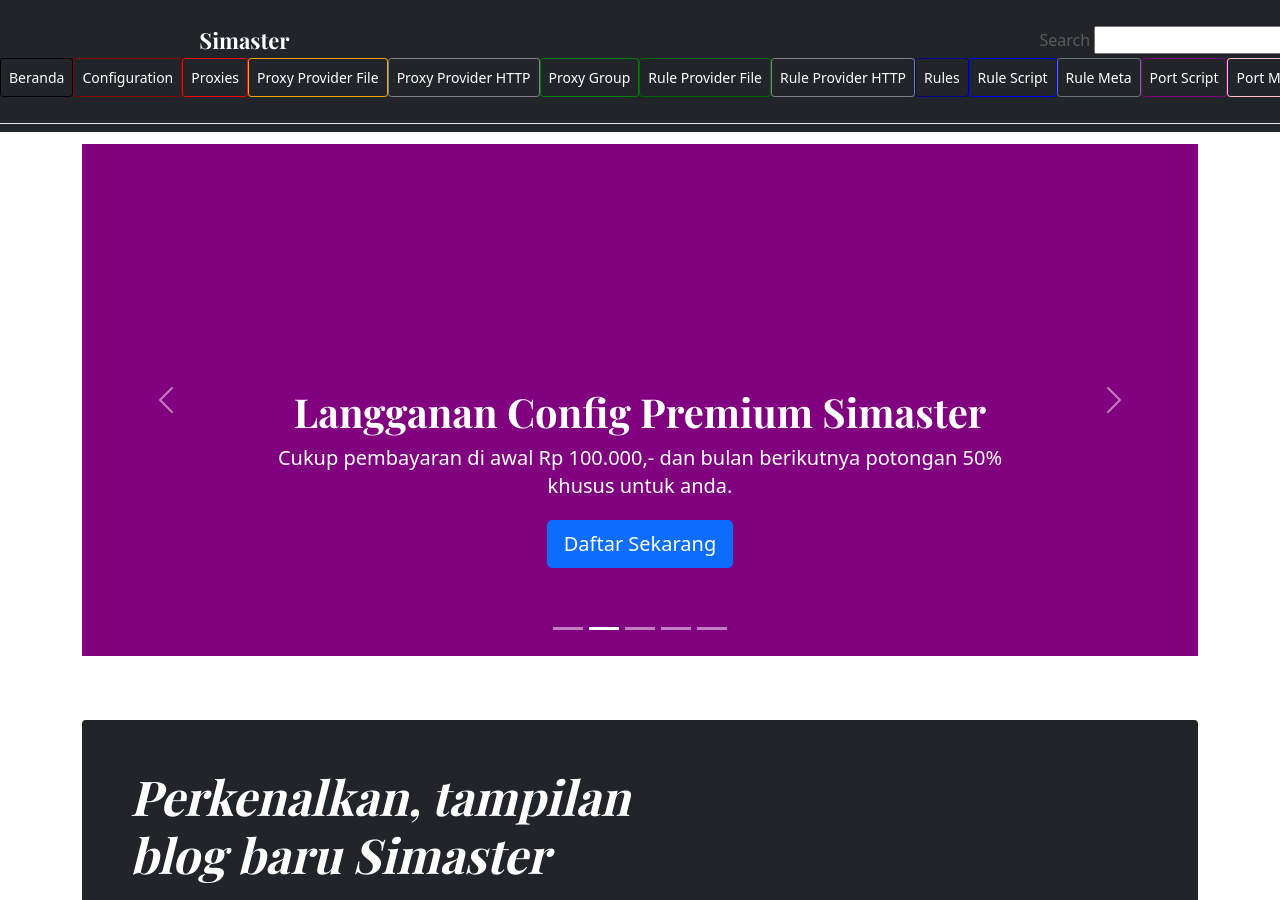
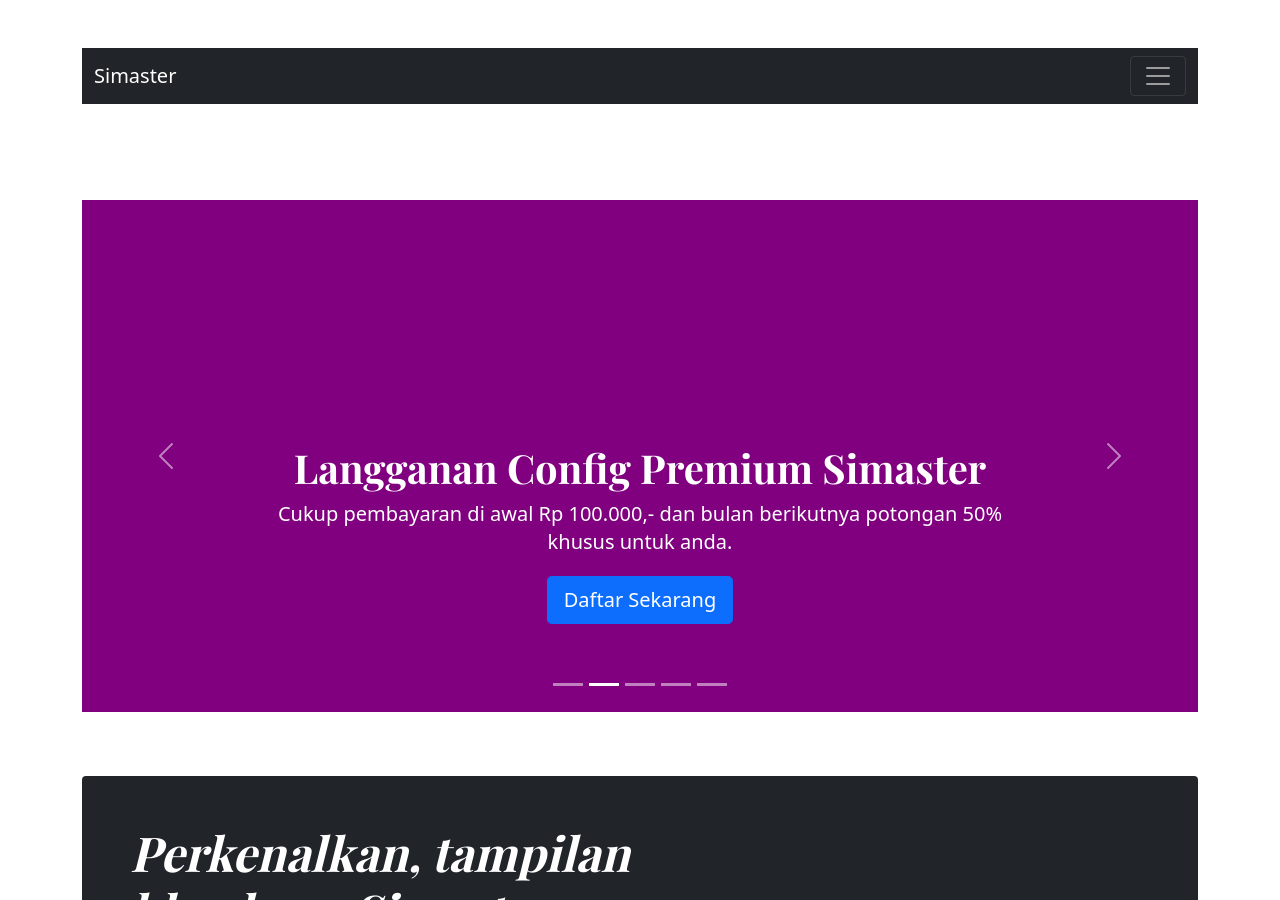
Before and after one commit to mwnsofficial/simastertutorials.github.io, a Jekyll site: the page built from index.html, in a window 1280 px wide and 900 px high. Built offline with Jekyll 4.4.1, drawn with Linux system fonts in a browser that asks for light colours; the list of posts is cut into pages by our own code; comment, search, counter and statistics services are not loaded.

Commit message:
Update default.html

```diff
--- a/_layouts/default.html
+++ b/_layouts/default.html
@@ -3,20 +3,82 @@
 {% include head.html %}
   <body>
 <div class="container">
-  <nav class="navbar navbar-expand-md navbar-dark fixed-top bg-dark">
-  <header class="blog-header py-3">
-    <div class="row flex-nowrap justify-content-between align-items-center">
-      <div class="col-4 text-center">
-        <a style="text-decoration:none;font-size:22px;" class="blog-header-logo text-white" href="/">{{site.title}}</a>
-      </div>
-      <div class="col-5 d-flex justify-content-end align-items-center">
-        {% include search.html %}
-        <a style="text-decoration:none;color:white;border-color:darkred;" class="btn btn-sm btn-outline-secondary" href="#">Berlangganan</a>
+ <nav class="navbar navbar-dark bg-dark" aria-label="First navbar example">
+    <div class="container-fluid">
+      <a class="navbar-brand" href="#">{{site.title}}</a>
+      <button class="navbar-toggler" type="button" data-bs-toggle="collapse" data-bs-target="#navbarsExample01" aria-controls="navbarsExample01" aria-expanded="false" aria-label="Toggle navigation">
+        <span class="navbar-toggler-icon"></span>
+      </button>
+
+      <div class="collapse navbar-collapse" id="navbarsExample01">
+        <ul class="navbar-nav me-auto mb-2">
+          <li class="nav-item">
+            <a class="nav-link" aria-current="page" href="{{site.baseurl}}">Beranda</a>
+          </li>
+          <li class="nav-item dropdown">
+            <a class="nav-link dropdown-toggle" href="#" id="dropdown01" data-bs-toggle="dropdown" aria-expanded="false">Configuration</a>
+            <ul class="dropdown-menu" aria-labelledby="dropdown01">
+              <li><a class="dropdown-item" href="#">Simaster Manual</a></li>
+              <li><a class="dropdown-item" href="#">Simaster Auto</a></li>
+            </ul>
+          </li>
+          <li class="nav-item dropdown">
+            <a class="nav-link dropdown-toggle" href="#" id="dropdown01" data-bs-toggle="dropdown" aria-expanded="false">Proxies</a>
+            <ul class="dropdown-menu" aria-labelledby="dropdown01">
+              <li><a class="dropdown-item" href="#">Trojan</a></li>
+              <li><a class="dropdown-item" href="#">Vmess</a></li>
+            </ul>
+          </li>
+          <li class="nav-item dropdown">
+            <a class="nav-link dropdown-toggle" href="#" id="dropdown01" data-bs-toggle="dropdown" aria-expanded="false">Proxy Provider</a>
+            <ul class="dropdown-menu" aria-labelledby="dropdown01">
+              <li><a class="dropdown-item" href="#">Provider Manual</a></li>
+              <li><a class="dropdown-item" href="#">Provider Auto</a></li>
+            </ul>
+          </li>
+          <li class="nav-item dropdown">
+            <a class="nav-link dropdown-toggle" href="#" id="dropdown01" data-bs-toggle="dropdown" aria-expanded="false">Proxy Groups</a>
+            <ul class="dropdown-menu" aria-labelledby="dropdown01">
+              <li><a class="dropdown-item" href="#">Select</a></li>
+              <li><a class="dropdown-item" href="#">Url Test</a></li>
+              <li><a class="dropdown-item" href="#">Fallback</a></li>
+              <li><a class="dropdown-item" href="#">Load Balancing</a></li>
+              <li><a class="dropdown-item" href="#">Direct</a></li>
+              <li><a class="dropdown-item" href="#">Reject</a></li>
+            </ul>
+          </li>
+          <li class="nav-item dropdown">
+            <a class="nav-link dropdown-toggle" href="#" id="dropdown01" data-bs-toggle="dropdown" aria-expanded="false">Rule</a>
+            <ul class="dropdown-menu" aria-labelledby="dropdown01">
+              <li><a class="dropdown-item" href="#">Bank</a></li>
+              <li><a class="dropdown-item" href="#">Game</a></li>
+              <li><a class="dropdown-item" href="#">Sosmed</a></li>
+              <li><a class="dropdown-item" href="#">Stream</a></li>
+            </ul>
+          </li>
+          <li class="nav-item dropdown">
+            <a class="nav-link dropdown-toggle" href="#" id="dropdown01" data-bs-toggle="dropdown" aria-expanded="false">Rule Provider</a>
+            <ul class="dropdown-menu" aria-labelledby="dropdown01">
+              <li><a class="dropdown-item" href="#">Provider Manual</a></li>
+              <li><a class="dropdown-item" href="#">Provider Auto</a></li>
+            </ul>
+          </li>
+          <li class="nav-item dropdown">
+            <a class="nav-link dropdown-toggle" href="#" id="dropdown01" data-bs-toggle="dropdown" aria-expanded="false">Script</a>
+            <ul class="dropdown-menu" aria-labelledby="dropdown01">
+              <li><a class="dropdown-item" href="#">Rule</a></li>
+              <li><a class="dropdown-item" href="#">Port</a></li>
+              <li><a class="dropdown-item" href="#">Direct</a></li>
+              <li><a class="dropdown-item" href="#">Reject</a></li>
+            </ul>
+          </li>
+        </ul>
+        <form>
+          <input class="form-control" type="text" placeholder="Search" aria-label="Search">
+        </form>
       </div>
     </div>
-    {% include menu.html %}
-  </header>
-</nav>
+  </nav>
 </div>
 
 {{ content }}
```
